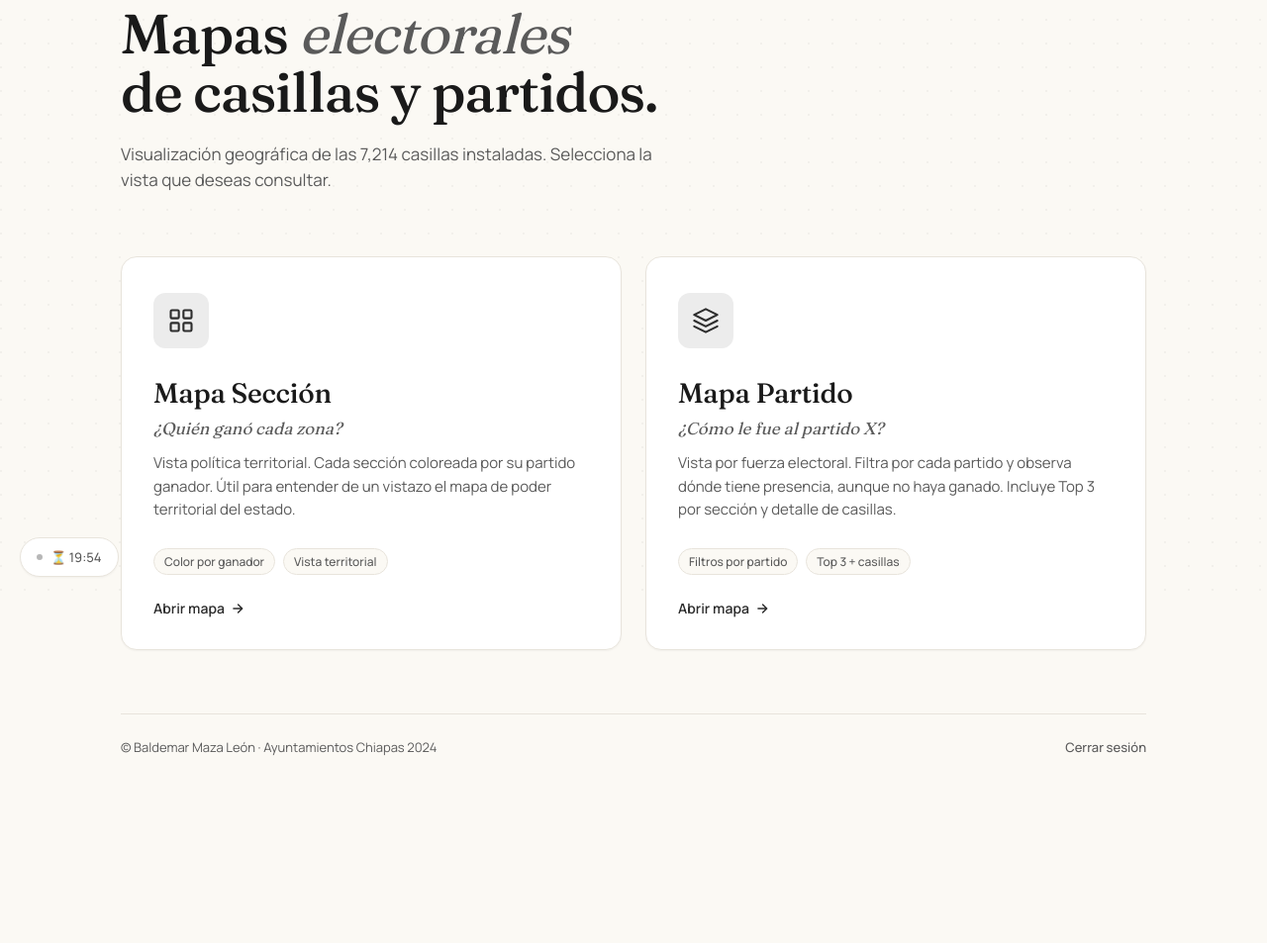
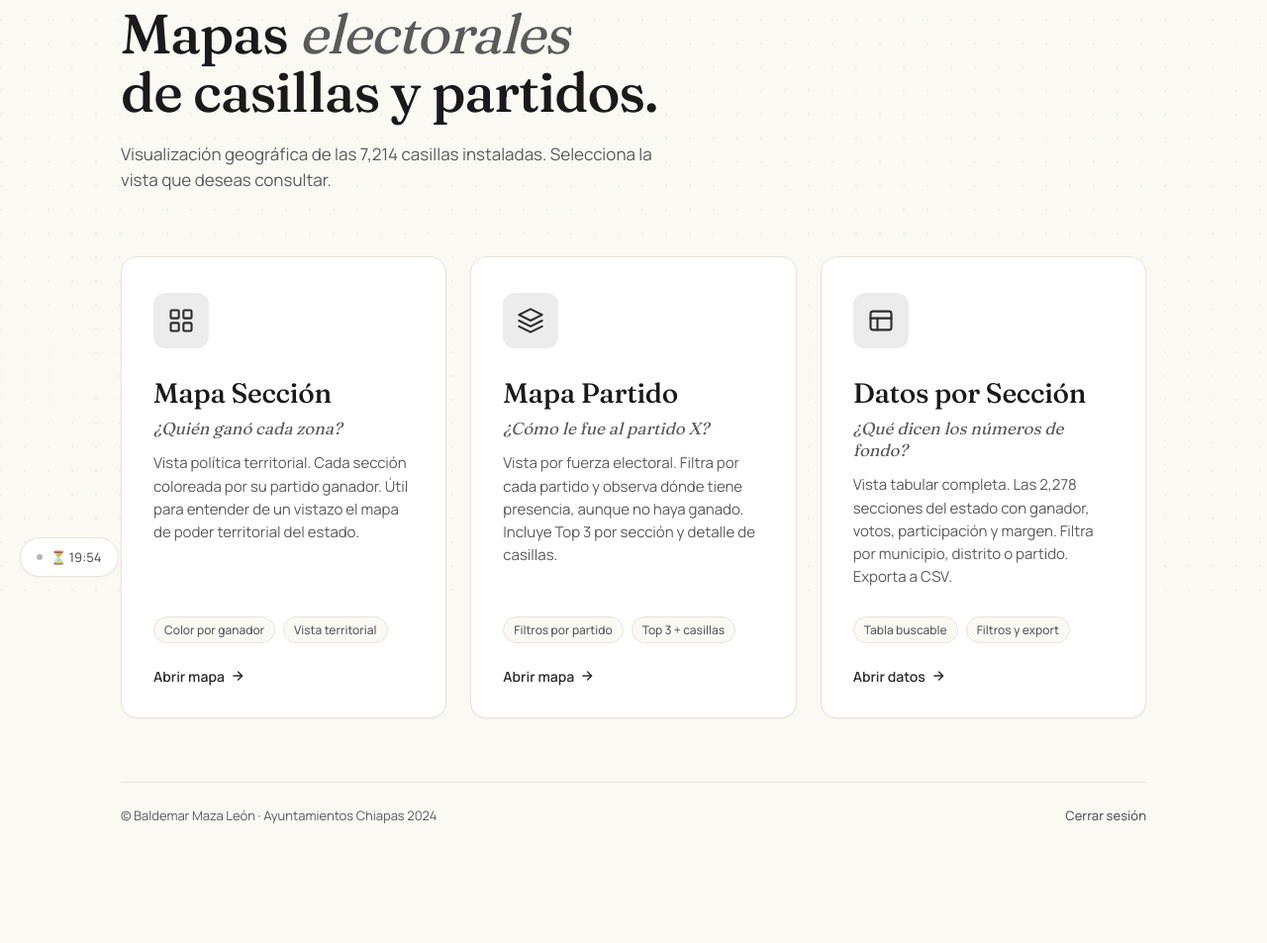
Before and after one commit to BM041977/mapa-electoral-verde-2027, a Flask app: page /inicio in a window 1280 px wide. Shown: the part 197-1150 px from the top of the page at 99% size. Before the commit the page ends 961 px from the top, so only its background shows below. Run offline with Flask 3, Linux system fonts and the light colour scheme; the visitor is signed in with stand-in values (Sample User, id 1).

Commit message:
Fase 3 v2: agregar card de Datos por Sección al menú

```diff
--- a/templates/index.html
+++ b/templates/index.html
@@ -151,12 +151,12 @@ h1 em {
 /* CARDS */
 .cards {
     display: grid;
-    grid-template-columns: repeat(2, 1fr);
+    grid-template-columns: repeat(3, 1fr);
     gap: 24px;
     flex: 1;
 }
 
-@media (max-width: 720px) {
+@media (max-width: 900px) {
     .cards { grid-template-columns: 1fr; }
     .wrap { padding: 48px 20px 100px; }
 }
@@ -179,6 +179,7 @@ h1 em {
 
 .card:nth-child(1) { animation-delay: 0.15s; }
 .card:nth-child(2) { animation-delay: 0.3s; }
+.card:nth-child(3) { animation-delay: 0.45s; }
 
 .card::after {
     content: '';
@@ -421,6 +422,29 @@ footer {
             </div>
         </a>
 
+        <a class="card" href="/datos-secciones">
+            <div class="card-icon">
+                <svg viewBox="0 0 24 24" fill="none" stroke="currentColor" stroke-width="1.8" stroke-linecap="round" stroke-linejoin="round">
+                    <rect x="3" y="4" width="18" height="16" rx="2"/>
+                    <line x1="3" y1="10" x2="21" y2="10"/>
+                    <line x1="9" y1="10" x2="9" y2="20"/>
+                </svg>
+            </div>
+            <div class="card-title">Datos por Sección</div>
+            <p class="card-question">¿Qué dicen los números de fondo?</p>
+            <p class="card-desc">Vista tabular completa. Las 2,278 secciones del estado con ganador, votos, participación y margen. Filtra por municipio, distrito o partido. Exporta a CSV.</p>
+            <div class="card-meta">
+                <span class="tag">Tabla buscable</span>
+                <span class="tag">Filtros y export</span>
+            </div>
+            <div class="card-cta">
+                Abrir datos
+                <svg viewBox="0 0 24 24" fill="none" stroke="currentColor" stroke-width="2.5" stroke-linecap="round" stroke-linejoin="round">
+                    <path d="M5 12h14M13 5l7 7-7 7"/>
+                </svg>
+            </div>
+        </a>
+
     </div>
 
     <footer>
```
